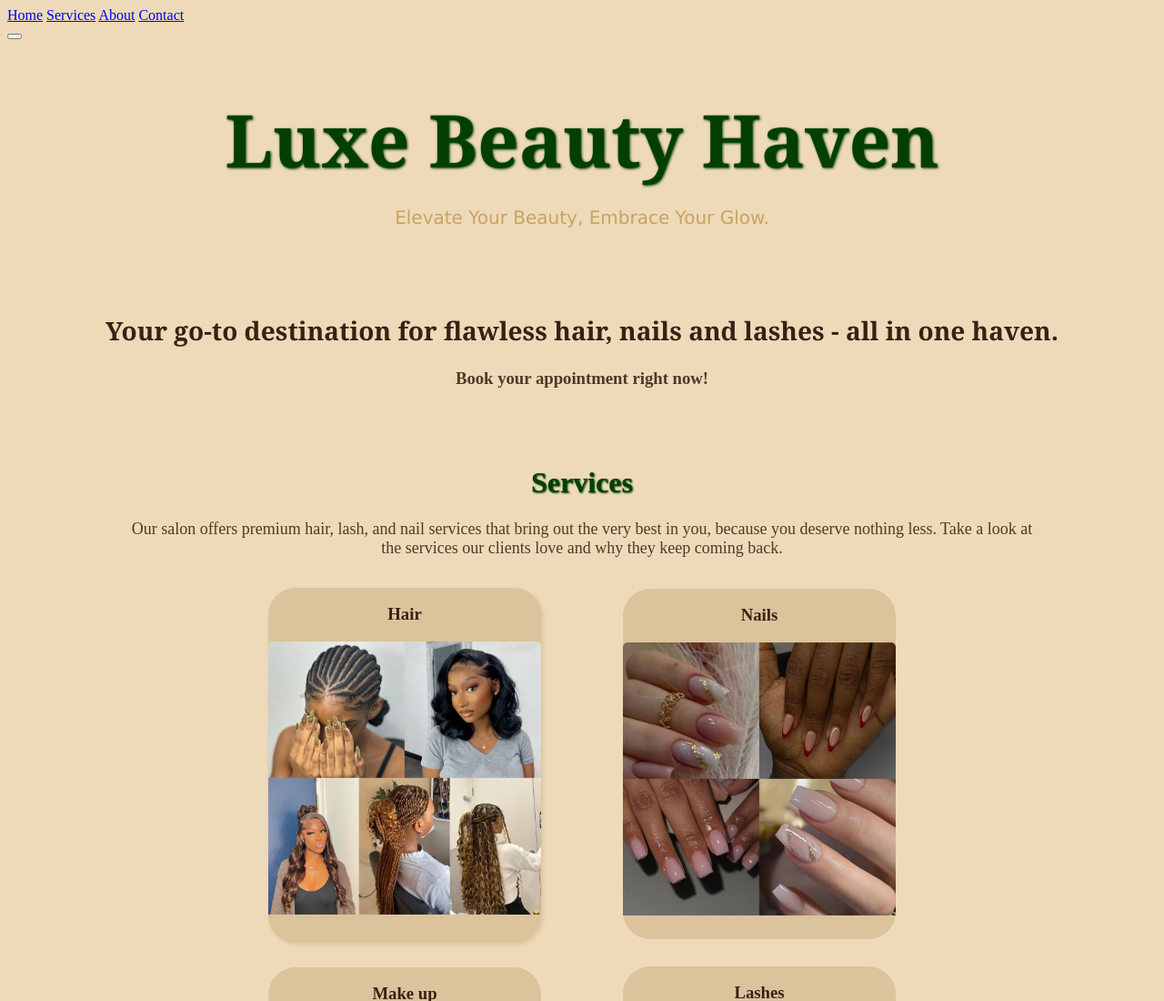
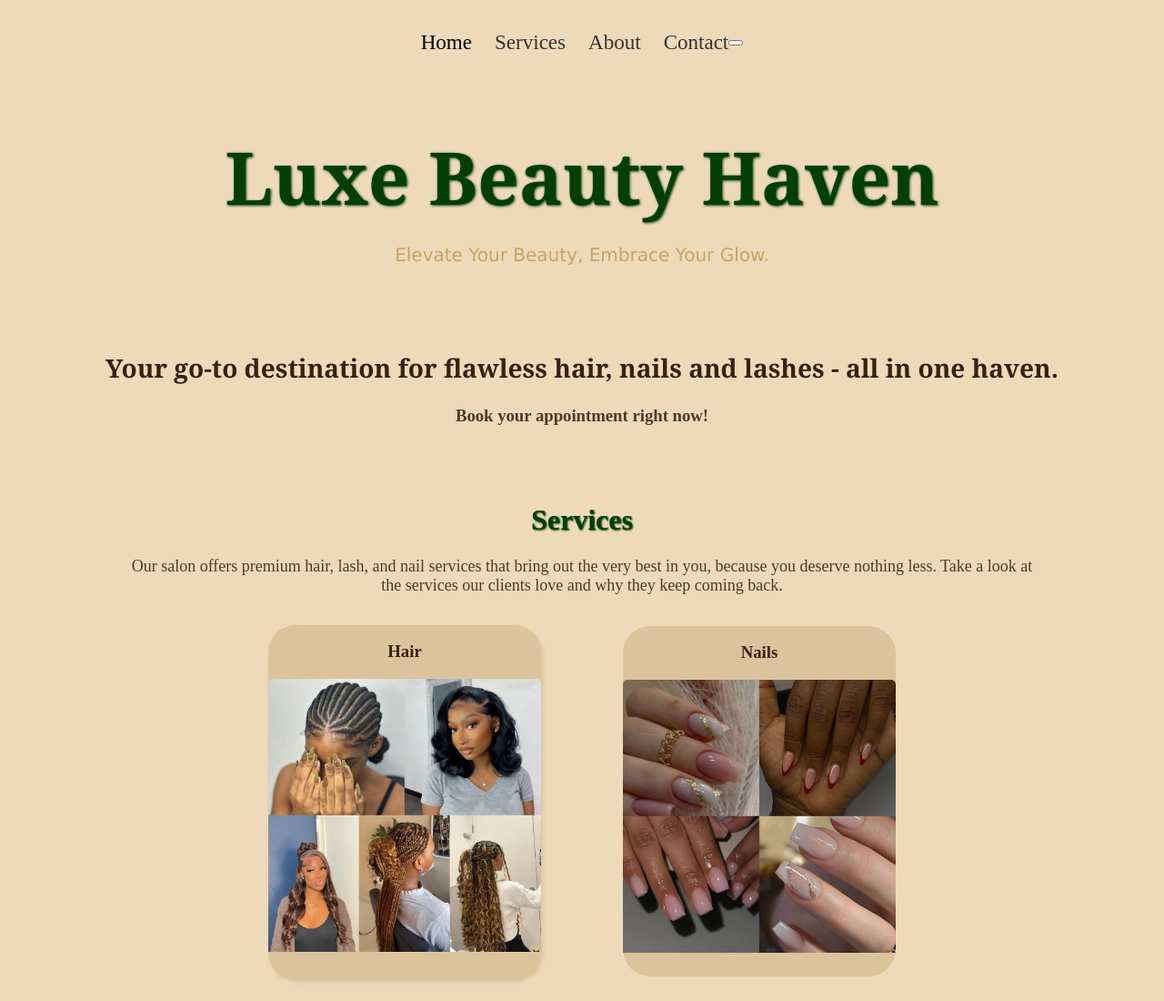
Before and after one commit to Tee-Moitse/Salon-booking-website, a plain HTML site: page index.html in a window 1280 px wide. Shown: the top 1100 px of the page at 91% size. Drawn offline with nearby package versions, Linux system fonts and the light colour scheme.

Commit message:
fixing the navbar content and aligning it

```diff
--- a/styles.css
+++ b/styles.css
@@ -15,6 +15,45 @@
 body {
     background-color:#eedab9;
 }
+
+
+/* NAVBAR AND HEADER */
+
+.navbar{
+  display: flex;
+  align-items: center;
+  justify-content: center;
+  /* justify-content: flex-end; */
+  max-width: 1400px;
+  margin: auto;
+  padding: 25px 5%;
+  /* font-size: large; */
+
+}
+
+
+.nav-links {
+  display: flex;
+  gap: 25px;
+  text-decoration: none;
+  font-size: larger;
+
+}
+
+.nav-links a {
+  font-size: larger;
+  color: #333;
+  text-decoration: none;
+  transition: 0.3s;
+}
+
+
+.nav-links a:hover,
+.nav-links a.active {
+    color: var(--cream);
+}
+
+
 
 /* INTRO AND HEADING */
 
```
